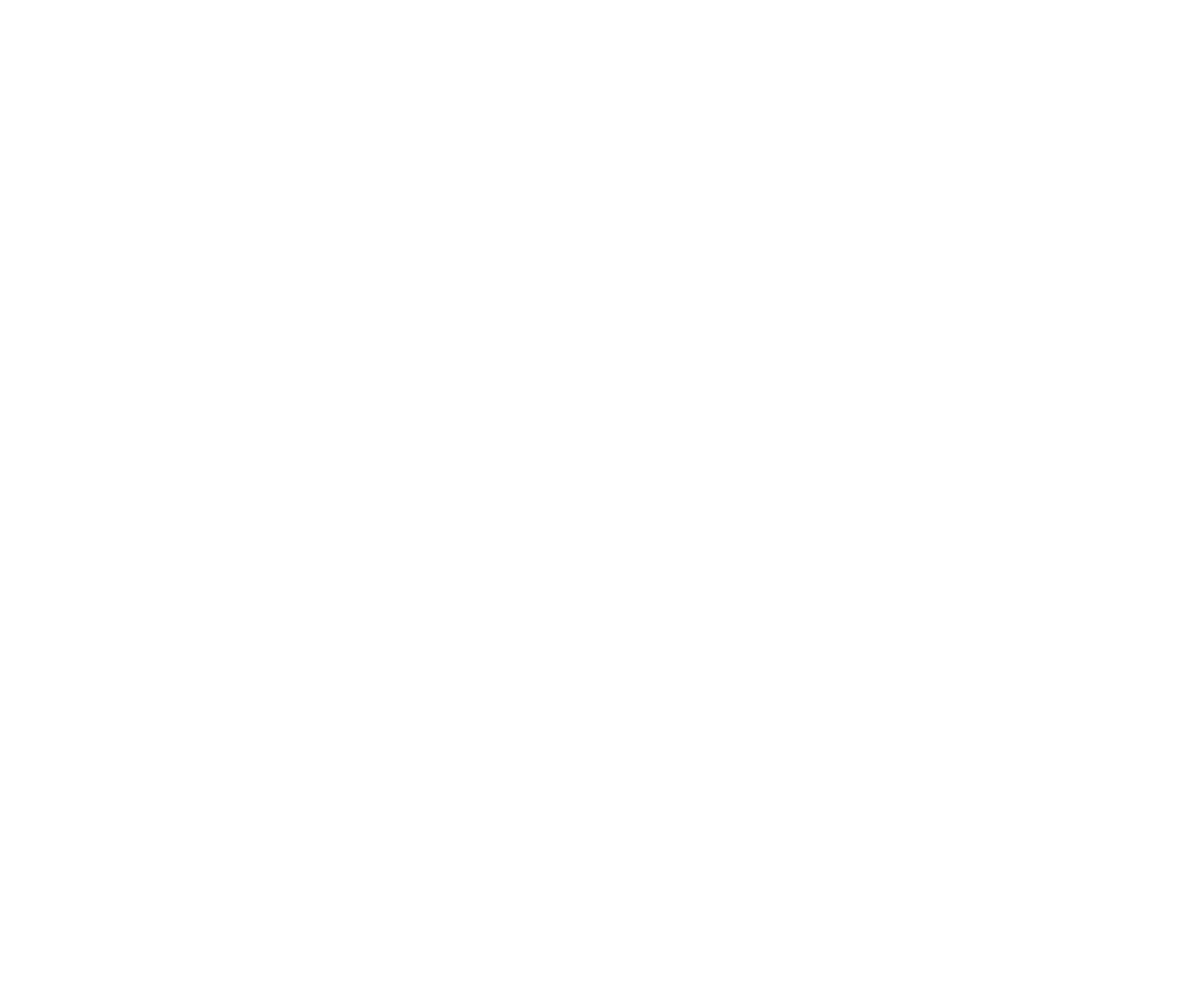
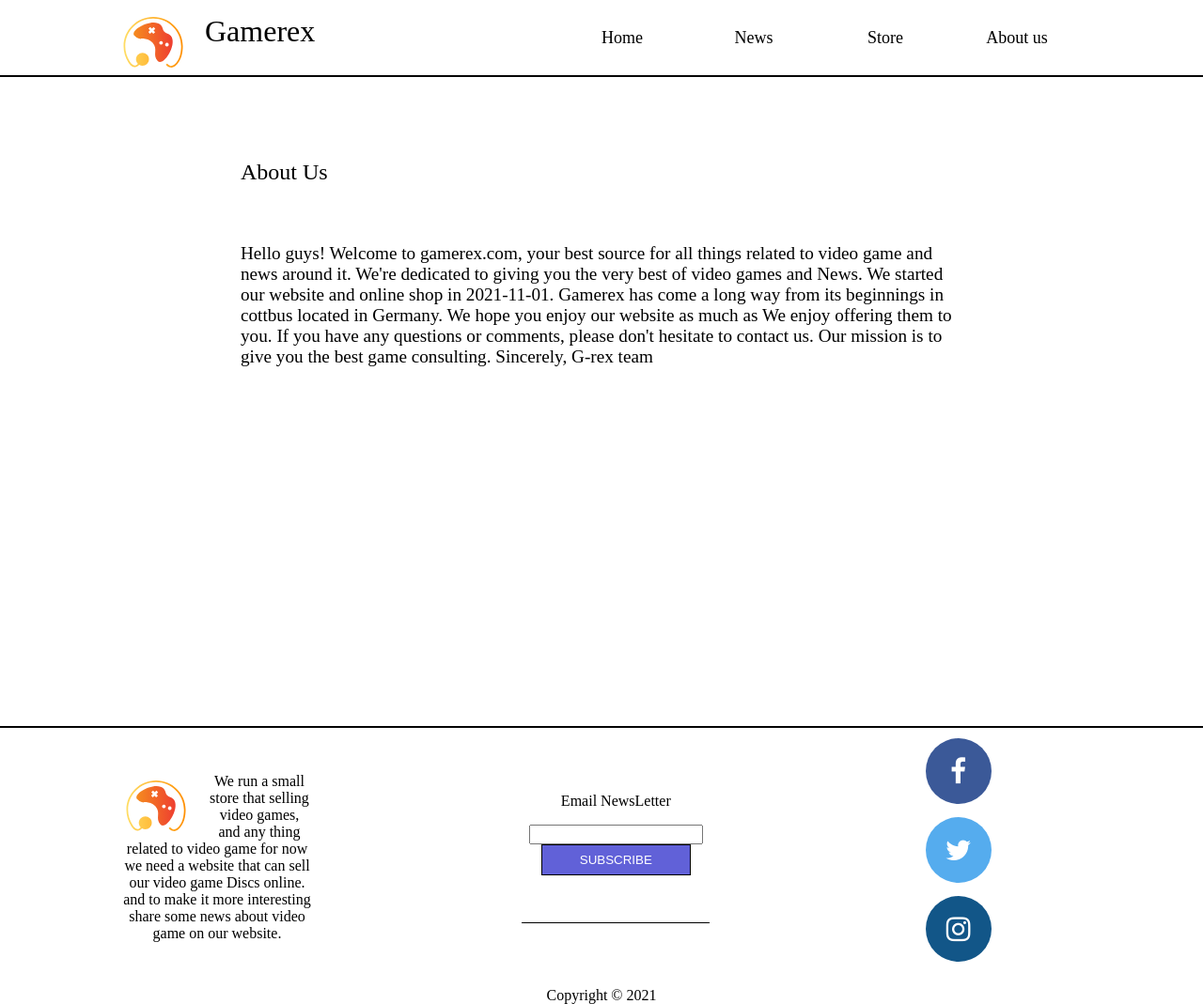
Before and after one commit to Bahramrj/Assignment, a plain HTML site: page assignment-2b/docs/About.html in a window 1280 px wide. Shown: the whole page at 94% size. Before the commit the page ends 800 px from the top, so only its background shows below. Drawn offline with Linux system fonts and the light colour scheme.

Commit message:
created about us page

```diff
--- a/assignment-2b/docs/About.html
+++ b/assignment-2b/docs/About.html
@@ -0,0 +1,110 @@
+<!DOCTYPE html>
+<html lang="en">
+<head>
+    <meta charset="UTF-8">
+    <meta name="viewport" content="width=device-width, initial-scale=1.0">
+    <link rel="stylesheet" href="style.css">
+    <title>Gamerex | About Us</title>
+
+    <!--icons provided by client-->
+    <link rel="stylesheet" href="https://cdnjs.cloudflare.com/ajax/libs/font-awesome/4.7.0/css/font-awesome.min.css">
+    <style>
+        .fa {
+          padding: 20px;
+          font-size: 30px;
+          width: 30px;
+          text-align: center;
+          text-decoration: none;
+          margin: 5px 2px;
+          border-radius: 50%;
+        }
+
+        .fa:hover {
+            opacity: 0.7;
+        }
+
+        .fa-facebook {
+          background: #3B5998;
+          color: white;
+        }
+
+        .fa-twitter {
+          background: #55ACEE;
+          color: white;
+        }
+
+        .fa-instagram {
+          background: #125688;
+          color: white;
+        }
+        </style>
+</head>
+
+<body>
+<div class="topnav" id="topnav">
+    <img class="logo" src="assets/logo.svg">
+    <span class="logo title">Gamerex</span>
+
+    <a href="about.html"        class="navlink">        About us</a>
+    <a href="products.html"     class="navlink">        Store</a>
+    <a href="archives.html"     class="navlink">        News</a>
+    <a href="index.html"     	class="active navlink"> Home</a>
+</div>
+
+<div class="container">
+    <p id="headline">About Us</p>
+    <p class="text" id="about-text">Hello guys! Welcome to gamerex.com, your best source for all things related to video game and news around it. We're dedicated to giving you the very best of video games and News. We started our website and online shop in 2021-11-01. Gamerex has come a long way from its beginnings in cottbus located in Germany. We hope you enjoy our website as much as We enjoy offering them to you. If you have any questions or comments, please don't hesitate to contact us. Our mission is to give you the best game consulting.
+
+        Sincerely, G-rex team</p>
+</div>
+
+<footer class="footer">
+    <table class="" id="footer">
+        <tr>
+            <td>
+                <div class="footer-container" id="info">
+                    <img class="logo" src="assets/logo.svg">
+                    <p class="text"></p>
+                    <label class="text">We run a small store that selling video games, and any thing related to video game for now we need a website that can sell our video game Discs online. and to make it more interesting share some news about video game on our website.</label>
+                </div>
+            </td>
+            <td>
+                <div class="footer-container" id="email">
+                    <p class="text">Email NewsLetter</p>
+                    <div class="input-group center">
+                        <input class="sub" id="" type="email" value="" required/>
+                        <input class="sub" id="button" type="submit" value="SUBSCRIBE"/>
+                    </div>
+                </div>
+            </td>
+            <td>
+                <div class="footer-container" id="socials">
+                    <table>
+                        <tr>
+                            <td>
+                                <a href="#" class="fa fa-facebook"></a>
+                            </td>
+                        </tr>
+                        <tr>
+                            <td>
+                                <a href="#" class="fa fa-twitter"></a>
+                            </td>
+                        </tr>
+                        <tr>
+                            <td>
+                                <a href="#" class="fa fa-instagram"></a>
+                            </td>
+                        </tr>
+                    </table>
+                </div>
+            </td>
+        </tr>
+    </table>
+    <p class="text">Copyright &copy; 2021</p>
+</footer>
+
+
+
+
+</body>
+</html>
--- a/assignment-2b/docs/style.css
+++ b/assignment-2b/docs/style.css
@@ -192,6 +192,16 @@ footer {
     max-height: 200px;
 }
 
+#headline {
+    font-size: x-large;
+    color: black;
+    padding-bottom: 5%;
+}
+
+#about-text {
+    font-size: larger;
+}
+
 .text#hottest {
     font-size: x-large;
 }
```
